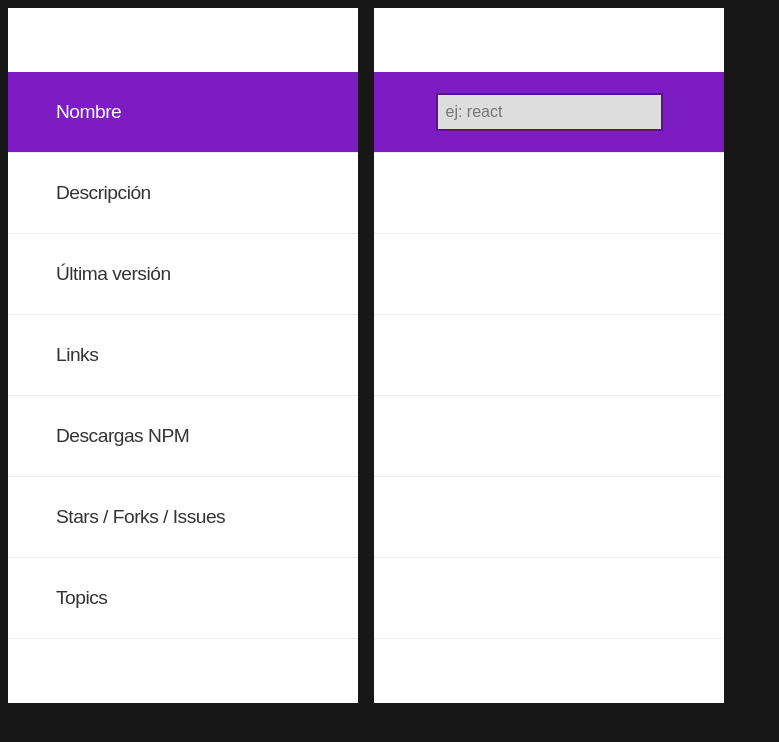
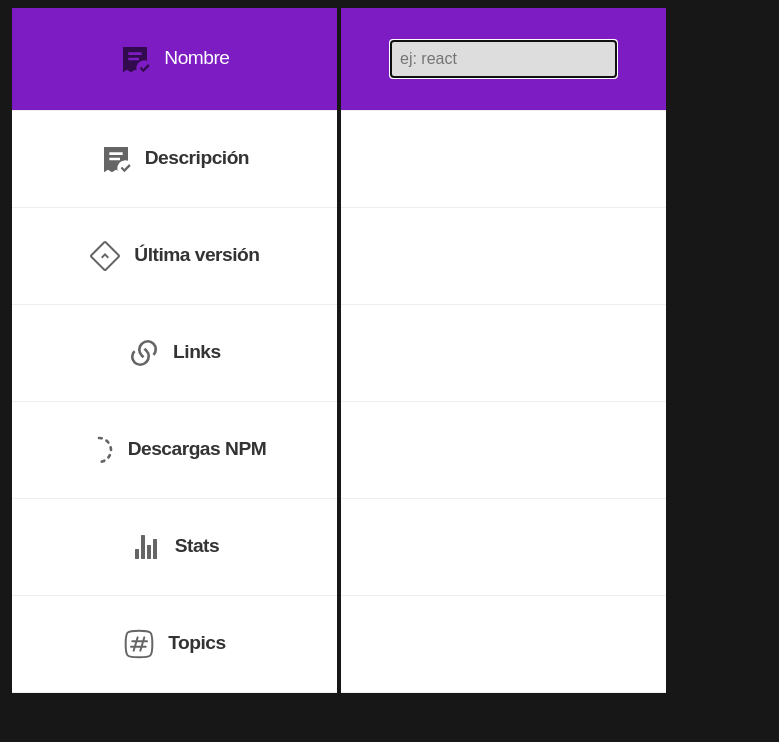
Before and after one commit to ManzDev/libra, a website built with Vite: page src/index.html in a window 1280 px wide. Shown: the whole page, without its empty margins (0-779 px from the left). Built offline with nearby package versions, Linux system fonts and the light colour scheme; files whose address does not match are found by name.

Commit message:
Transform to HTML tables

```diff
--- a/src/index.css
+++ b/src/index.css
@@ -31,45 +31,42 @@ body {
   --max-width: 1024px;
 
   /* margin: auto; */
-  max-width: var(--max-width);
+  min-width: var(--max-width);
 }
 
-.table-container {
-  display: flex;
-  gap: 1rem;
+table.compare {
   font-family: Lexend, sans-serif;
   font-size: 1.2rem;
+  letter-spacing: -0.5px;
+  border-spacing: 4px 0;
 
-  & .column {
-    display: flex;
-    width: 350px;
-    flex-direction: column;
+  & tr:nth-child(1) :is(th, td) {
+    --bgcolor: #7d1cc3;
+
+    font-weight: 500;
+    color: #fff;
+    background: var(--bgcolor);
+  }
+
+  & tr:nth-child(2) td {
+    font-size: 0.9rem;
+    padding: 0 1rem;
+    box-sizing: border-box;
+  }
+
+  & :is(th, td) {
+    text-align: center;
+    width: 325px;
     background: #fff;
     color: #333;
-    padding: 4rem 0;
+    padding: 2rem 0;
+    border-bottom: 1px solid #eee;
+    position: relative;
 
-    & > div {
-      display: grid;
-      align-items: center;
-      padding: 1rem 3rem;
-      font-weight: 400;
-      letter-spacing: -0.5px;
-      border-bottom: 1px solid #eee;
-      height: 48px;
-
-      & > div > span {
-        display: inline-flex;
-        align-items: center;
-        gap: 0.25rem;
-      }
-
-      .library & {
-        justify-content: center;
-      }
-
-      & .loading {
-        opacity: 20%;
-      }
+    & img {
+      vertical-align: middle;
+      margin-right: 0.5rem;
+      opacity: 60%;
     }
 
     & input[type="search"] {
@@ -79,17 +76,28 @@ body {
       background: #ddd;
       border: 2px solid color-mix(in srgb, var(--bgcolor), #000 30%);
     }
+  }
+}
 
-    & .title {
-      --bgcolor: #7d1cc3;
+/* Components */
+table.compare {
+  & img.loading {
+    opacity: 40%;
+  }
 
-      font-weight: 500;
-      color: #fff;
-      background: var(--bgcolor);
-    }
+  & button.close {
+    border: 0;
+    background: #db4141;
+    color: #fff;
+    position: absolute;
+    padding: 2px 6px;
+    font-weight: 700;
+    top: 5px;
+    right: 5px;
 
-    & .description {
-      font-size: 0.9rem;
+    &:hover {
+      background: black;
+      cursor: pointer;
     }
   }
 }
--- a/src/index.html
+++ b/src/index.html
@@ -14,31 +14,7 @@
 
   <div class="container">
 
-    <div class="table-container">
-
-      <div class="column">
-        <div class="title">Nombre</div>
-        <div>Descripción</div>
-        <div>Última versión</div>
-        <div>Links</div>
-        <div>Descargas NPM</div>
-        <div>Stars / Forks / Issues</div>
-        <div>Topics</div>
-      </div>
-
-      <div class="column library">
-        <div class="title">
-          <input type="search" autocomplete="off" placeholder="ej: react">
-        </div>
-        <div class="description"></div>
-        <div></div>
-        <div></div>
-        <div></div>
-        <div></div>
-        <div></div>
-      </div>
-
-    </div>
+    <table class="compare"></table>
 
   </div>
 
--- a/src/index.js
+++ b/src/index.js
@@ -1,20 +1,39 @@
+import { addCloseButton } from "./modules/addCloseButton.js";
+import { addColumn } from "./modules/addColumn.js";
+import { createTable } from "./modules/createTable.js";
 import { getLibraryInfo } from "./modules/getLibraryInfo.js";
 import { putGithubStats } from "./templates/putGithubStats.js";
 import { putLinks } from "./templates/putLinks.js";
 import { putSpinner } from "./templates/putSpinner.js";
 
-const library = document.querySelector(".library");
-const search = library.querySelector("input[type=search]");
-search.addEventListener("keyup", async (ev) => {
+const table = document.querySelector("table.compare");
+
+createTable();
+
+table.addEventListener("click", (ev) => {
+  const isClose = ev.target.nodeName === "BUTTON" && ev.target.className === "close";
+
+  if (isClose) {
+    const index = ev.target.parentElement.cellIndex;
+    const rows = [...table.querySelectorAll(`tr :nth-child(${index + 1})`)];
+    rows.forEach(row => row.remove());
+  }
+});
+
+table.addEventListener("keyup", async (ev) => {
+  const isSearch = ev.target.nodeName === "INPUT" && ev.target.getAttribute("type") === "search";
   const isEnter = ev.key === "Enter";
 
-  if (isEnter) {
-    const fields = [...library.querySelectorAll(":scope > div")];
+  if (isSearch && isEnter) {
+    addColumn();
+    const index = ev.target.parentElement.cellIndex;
+    const fields = table.querySelectorAll(`tr td:nth-of-type(${index})`);
     fields.forEach(field => field.setHTMLUnsafe(putSpinner()));
-    const data = await getLibraryInfo(search.value);
+    const data = await getLibraryInfo(ev.target.value);
 
     const fetchedData = [
-      `<img src="${data.avatar}&size=128" alt="${data.name}">${data.name}`,
+      // `<img src="${data.avatar}&size=128" alt="${data.name}">${data.name}`,
+      data.name,
       data.description,
       data.version,
       putLinks(data.homepage, data.githubRepo),
@@ -24,5 +43,7 @@ search.addEventListener("keyup", async (ev) => {
     ];
 
     fields.forEach((field, i) => field.setHTMLUnsafe(fetchedData[i]));
+
+    addCloseButton(fields[0]);
   }
 });
--- /dev/null
+++ b/src/modules/addCloseButton.js
@@ -0,0 +1,6 @@
+export const addCloseButton = (element) => {
+  const closeButton = document.createElement("button");
+  closeButton.classList.add("close");
+  closeButton.textContent = "✕";
+  element.append(closeButton);
+};
--- /dev/null
+++ b/src/modules/addColumn.js
@@ -0,0 +1,18 @@
+const PLACEHOLDER = "ej: react";
+const INPUT = /* html */`<input type="search" placeholder="${PLACEHOLDER}">`;
+
+export const addColumn = () => {
+  const rows = [...document.querySelectorAll("table.compare tr")];
+  const column = [];
+  rows.forEach(row => {
+    const cell = document.createElement("td");
+    column.push(cell);
+    row.append(cell);
+  });
+
+  console.log({ rows, column });
+
+  column[0].insertAdjacentHTML("beforeend", INPUT);
+  column[0].querySelector("input").focus();
+  return column;
+};
--- /dev/null
+++ b/src/modules/createTable.js
@@ -0,0 +1,31 @@
+import { addColumn } from "./addColumn.js";
+
+const table = document.querySelector("table.compare");
+
+const FIELDS = [
+  { name: "Nombre", icon: "Description" },
+  { name: "Descripción", icon: "Description" },
+  { name: "Última versión", icon: "Version" },
+  { name: "Links", icon: "Links" },
+  { name: "Descargas NPM", icon: "Downloads" },
+  { name: "Stats", icon: "Stats" },
+  { name: "Topics", icon: "Hashtag" }
+];
+
+const addHeader = () => {
+  FIELDS.forEach(({ name, icon }) => {
+    const tr = document.createElement("tr");
+    tr.setHTMLUnsafe(/* html */`
+      <th>
+        <img src="/icons/${icon.toLowerCase()}.svg" alt="${icon}">
+        ${name}
+      </th>
+    `);
+    table.append(tr);
+  });
+};
+
+export const createTable = () => {
+  addHeader();
+  addColumn();
+};
```
Also changed, not shown: public/icons/description.svg (added), public/icons/downloads.svg (added), public/icons/forks.svg, public/icons/github.svg, public/icons/hashtag.svg (added), public/icons/issues.svg, public/icons/link.svg, public/icons/links.svg (added), public/icons/stars.svg, public/icons/stats.svg (added), public/icons/version.svg (added).
